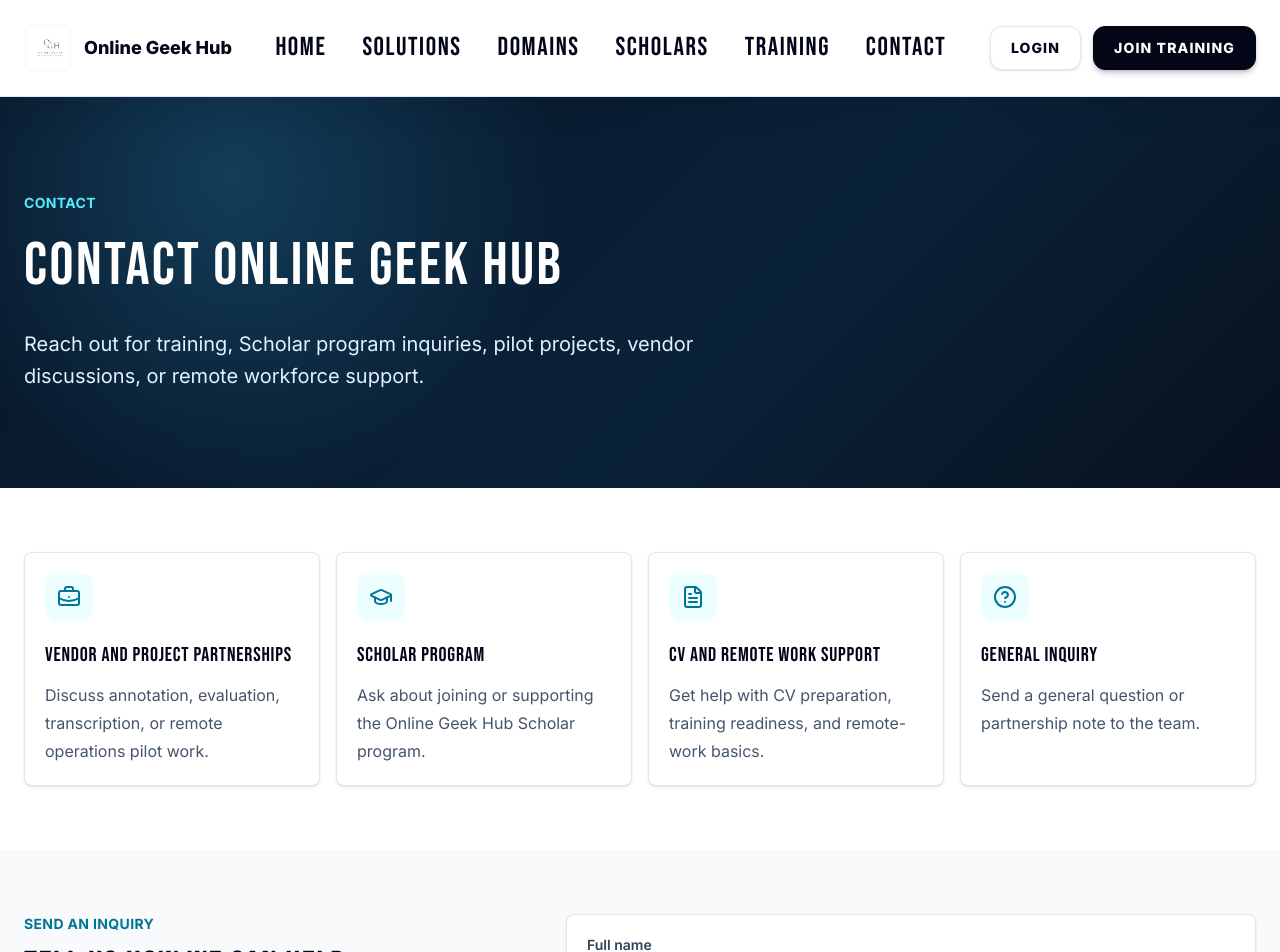
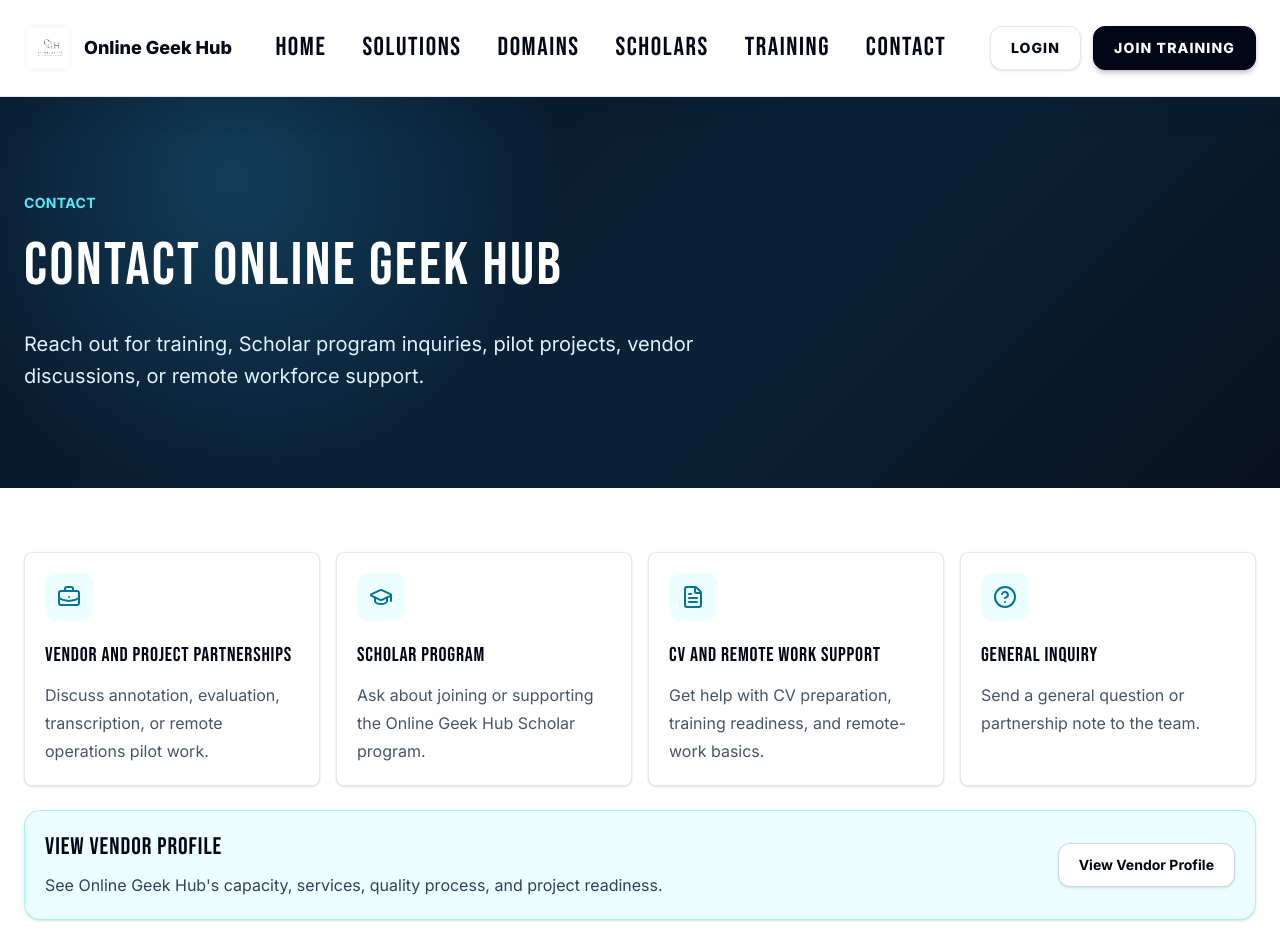
Before and after one commit to Sabelo001/online-geek-hub, a Next.js app: page /contact in a window 1280 px wide. Shown: the top 952 px of the page. Built offline with nearby package versions, Linux system fonts and the light colour scheme.

Commit message:
Add visible vendor profile links

```diff
--- a/app/contact/page.tsx
+++ b/app/contact/page.tsx
@@ -1,4 +1,5 @@
 import { BriefcaseBusiness, FileText, GraduationCap, HelpCircle, Mail, Send } from "lucide-react";
+import Link from "next/link";
 import { createContactInquiry } from "@/lib/actions";
 import { BrandLogo } from "@/components/logo";
 import { PublicNavbar } from "@/components/public-navbar";
@@ -67,6 +68,20 @@ export default async function ContactPage({
               );
             })}
           </div>
+          <div className="mt-6 rounded-2xl border border-cyan-200 bg-cyan-50 p-5 shadow-sm sm:flex sm:items-center sm:justify-between sm:gap-6">
+            <div>
+              <h2 className="text-2xl font-extrabold tracking-normal text-slate-950">View Vendor Profile</h2>
+              <p className="mt-2 max-w-3xl leading-7 text-slate-700">
+                See Online Geek Hub&apos;s capacity, services, quality process, and project readiness.
+              </p>
+            </div>
+            <Link
+              href="/vendor-profile"
+              className="focus-ring mt-4 inline-flex min-h-11 whitespace-nowrap items-center justify-center rounded-xl border border-slate-300 bg-white px-5 text-sm font-bold text-slate-950 shadow-sm transition hover:border-cyan-300 hover:bg-white hover:text-slate-950 focus:text-slate-950 active:text-slate-950 sm:mt-0"
+            >
+              View Vendor Profile
+            </Link>
+          </div>
         </div>
       </section>
 
--- a/app/page.tsx
+++ b/app/page.tsx
@@ -347,6 +347,7 @@ export default function LandingPage() {
               projects through a trained and managed team. We can start small, maintain quality control, and scale responsibly.
             </p>
           </div>
+          <div className="flex flex-wrap gap-3 lg:justify-end">
             <Link
               href="/contact"
               className="dark-cta focus-ring inline-flex min-h-12 whitespace-nowrap items-center justify-center gap-2 rounded-xl bg-slate-950 px-6 text-sm font-bold text-white shadow-sm hover:bg-slate-800 hover:text-white focus:text-white active:text-white"
@@ -354,6 +355,13 @@ export default function LandingPage() {
               <Mail className="h-4 w-4 text-white" />
               Contact Us
             </Link>
+            <Link
+              href="/vendor-profile"
+              className="focus-ring inline-flex min-h-12 whitespace-nowrap items-center justify-center rounded-xl border border-slate-300 bg-white px-6 text-sm font-bold text-slate-950 shadow-sm transition hover:border-cyan-300 hover:bg-cyan-50 hover:text-slate-950 focus:text-slate-950 active:text-slate-950"
+            >
+              View Vendor Profile
+            </Link>
+          </div>
         </div>
       </section>
 
```
Lines whose indentation alone changed are shown as unchanged.
